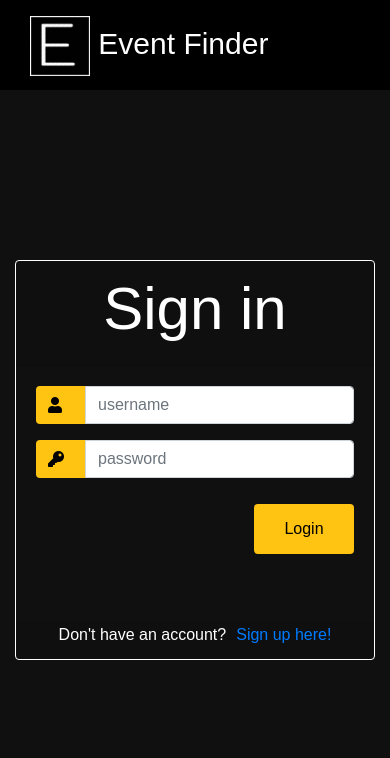
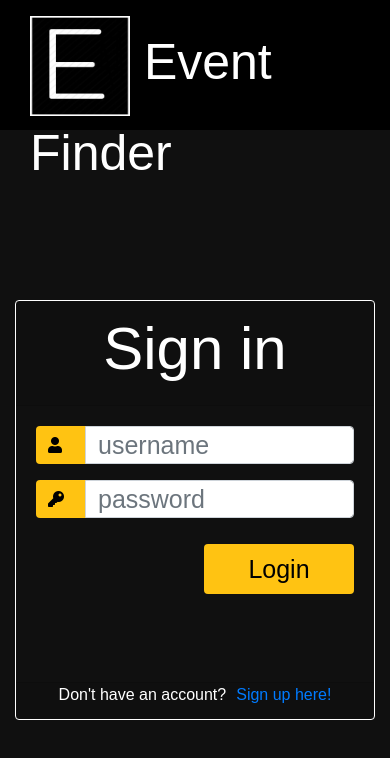
Before and after one commit to JuhaszPeter1337/SoftwareArchitectures, a website: page frontend/index.html in a window 390 px wide. Drawn offline with nearby package versions, Linux system fonts and the light colour scheme.

Commit message:
Responsive app
Signed-off-by: Juhasz Peter <juhasz.peter1337@gmail.com>

```diff
--- a/frontend/css/edit_profile.css
+++ b/frontend/css/edit_profile.css
@@ -359,3 +359,38 @@ input{
 #log-li{
   cursor:pointer
 }
+
+@media (max-width: 992px) {
+  nav{
+    height: 130px;
+}
+
+  nav img{
+      width: 100px;
+      height: 100px;
+  }
+
+  .logo_pic{
+      font-size: 50px;
+  }
+
+  span{
+    margin-left: 870px;
+  }
+
+  #menuToggle{
+    top: 47px;
+  }
+
+  #menuToggle input{
+    margin-left: 870px;
+  }
+
+  #menu{
+   margin-left: 700px;
+  }
+
+  .edit-div{
+    margin-left: 100px;
+  }
+}
--- a/frontend/css/index.css
+++ b/frontend/css/index.css
@@ -16,6 +16,7 @@ nav{
 html,body{
     background-color:#101010;
     height: 100%;
+    width: 100%;
     font-family: 'Numans', sans-serif;
     overflow-y: hidden;
     overflow-x: hidden;
@@ -98,3 +99,48 @@ input:focus{
     width: 100%;
     text-align: center;
 }
+
+@media (max-width: 992px) {
+    body{
+        overflow-y: scroll;
+    }
+
+    nav{
+        height: 130px;
+    }
+
+    nav img{
+        width: 100px;
+        height: 100px;
+    }
+
+    .logo_pic{
+        font-size: 50px;
+    }
+
+    .card{
+        height: 420px;
+        width: 700px;
+    }
+
+    .btn{
+        width: 150px;
+        font-size: 25px;
+    }
+
+    .foot{
+        font-size: 25px;
+    }
+
+    #error_message_login{
+        font-size: 24px;
+    }
+
+    #login_user{
+        font-size: 25px;
+    }
+
+    #login_pass{
+        font-size: 25px;
+    }
+}
--- a/frontend/css/main.css
+++ b/frontend/css/main.css
@@ -189,7 +189,7 @@ span{
 }
 
 .inside{
-    height: 950px;
+    height: 880px;
     width: 1200px;
     margin-left: 350px;
     border: 2px solid white;
@@ -357,3 +357,52 @@ h5{
 #event-id{
   visibility: hidden;
 }
+
+@media (max-width: 992px) {
+  nav{
+    height: 130px;
+}
+
+  nav img{
+      width: 100px;
+      height: 100px;
+  }
+
+  .logo_pic{
+      font-size: 50px;
+  }
+
+
+  .inside{
+    height: 950px;
+    width: 950px;
+    margin-left: 30px;
+    border: 2px solid white;
+    border-bottom: 0px;
+    overflow-y: scroll;
+    -ms-overflow-style: none;  /* IE and Edge */
+    scrollbar-width: none;  /* Firefox */
+  }
+
+  .card-datetime{
+    width: 894px;
+    margin-left: 5px;
+    margin-right: 5px;
+  }
+
+  span{
+    margin-left: 870px;
+  }
+
+  #menuToggle{
+    top: 47px;
+  }
+
+  #menuToggle input{
+    margin-left: 870px;
+  }
+
+  #menu{
+   margin-left: 700px;
+  }
+}
--- a/frontend/css/registration.css
+++ b/frontend/css/registration.css
@@ -189,3 +189,36 @@ h4{
 .finish-button{
     width: 50%;
 }
+
+@media (max-width: 992px) {
+    body{
+        overflow-y: scroll;
+    }
+
+    nav{
+        height: 130px;
+    }
+
+    nav img{
+        width: 100px;
+        height: 100px;
+    }
+
+    .logo_pic{
+        font-size: 50px;
+    }
+
+    .card{
+        margin-top: 50px;
+        height: 830px;
+        width: 1300px;
+    }
+
+    input{
+        margin-left: 20px;
+    }
+
+    label{
+        font-size: 22px;
+    }
+}
```
Also changed, not shown: frontend/main.html (+1 -0 lines).
